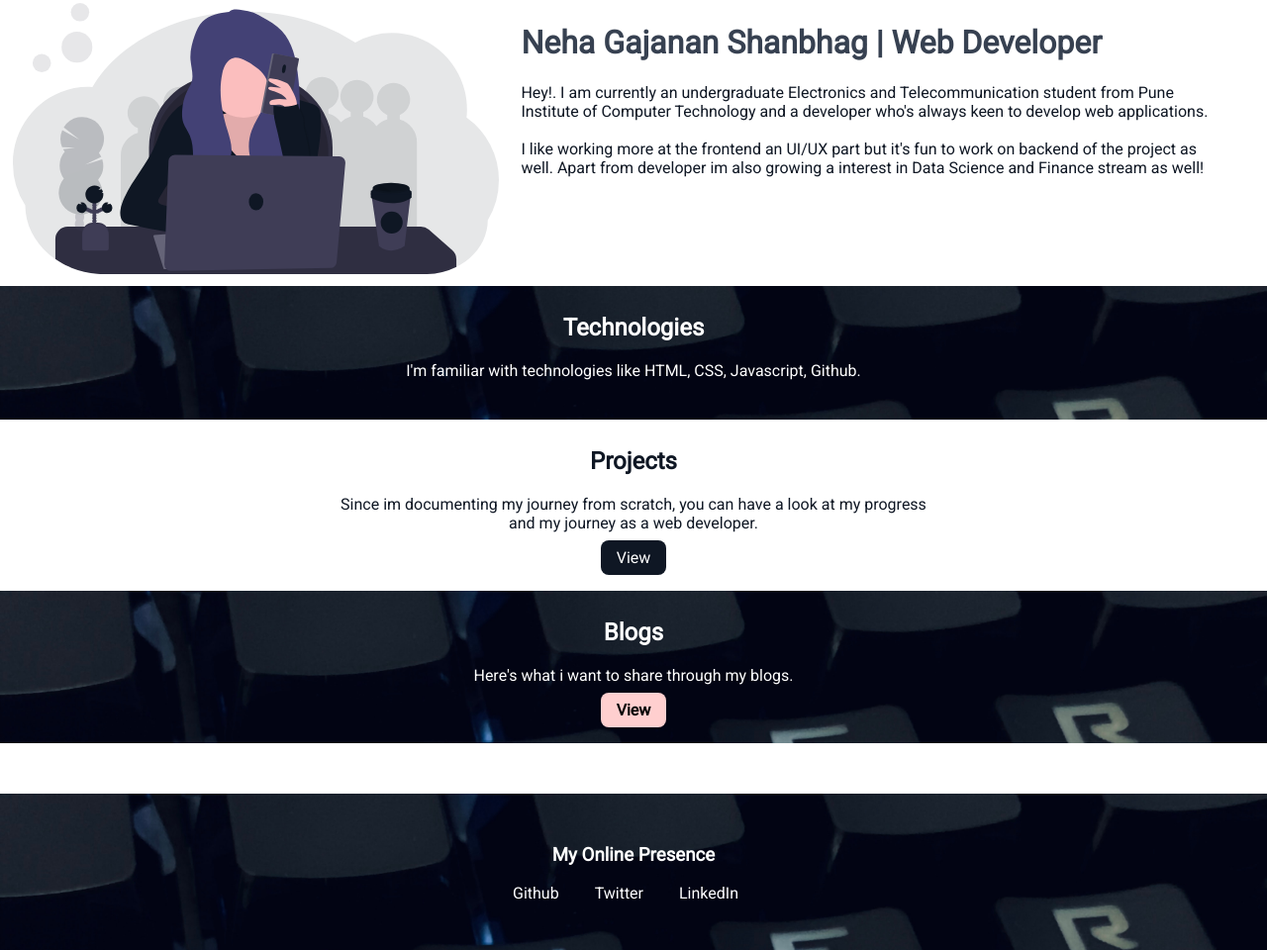
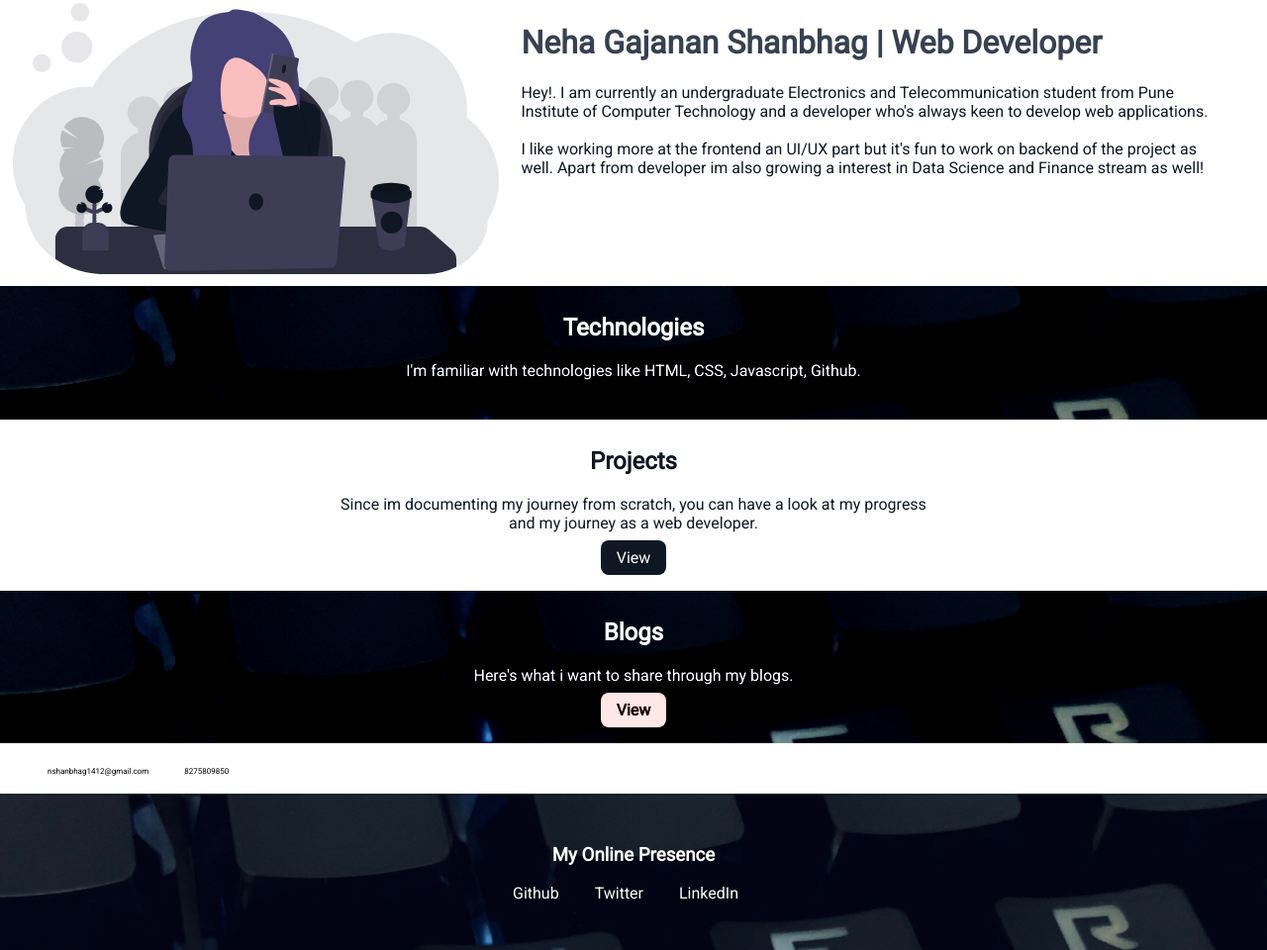
Before and after one commit to nshanbhag20001412/NehaShanbhagPortfolio, a plain HTML site: page index.html in a window 1280 px wide. Shown: the part 163-1123 px from the top of the page at 99% size. Drawn offline with Linux system fonts and the light colour scheme.

Commit message:
contrast

```diff
--- a/index.html
+++ b/index.html
@@ -67,8 +67,8 @@
 
     <div>
         <ul class="mail" >
-            <li class="list-item-inline"> <a class="link " href="nshanbhag1412@gmail.com">nshanbhag1412@gmail.com</a> </li>
-            <li class="list-item-inline"> <a  class="  link " href="https://www.linkedin.com/in/neha-shanbhag-866649175">8275809850</a> </li>
+            <li class="list-item-inline"> <a class="link  link-mail" href="nshanbhag1412@gmail.com">nshanbhag1412@gmail.com</a> </li>
+            <li class="list-item-inline"> <a  class="link link-mail " href="https://www.linkedin.com/in/neha-shanbhag-866649175">8275809850</a> </li>
         </ul>
     </div>
 
--- a/style.css
+++ b/style.css
@@ -6,7 +6,8 @@ rem means varies insync with root font */
 :root{
     --primary-color:#0f1724;
     --text-color:#374151;
-    --light-gray:#e7e8e9; /*background*/
+    --light-gray:#1F2937
+    ; /*background*/
 }
 body{
     font-family: 'Roboto', sans-serif;
@@ -129,7 +130,8 @@ hr{
     background-image: url(Images/herobackground.jpg);
     background-size: cover;
     color: white;
-
+    /* text-shadow: 1px 1px var(--light-gray); */
+    filter: contrast(130%);
 
 }
 
```
